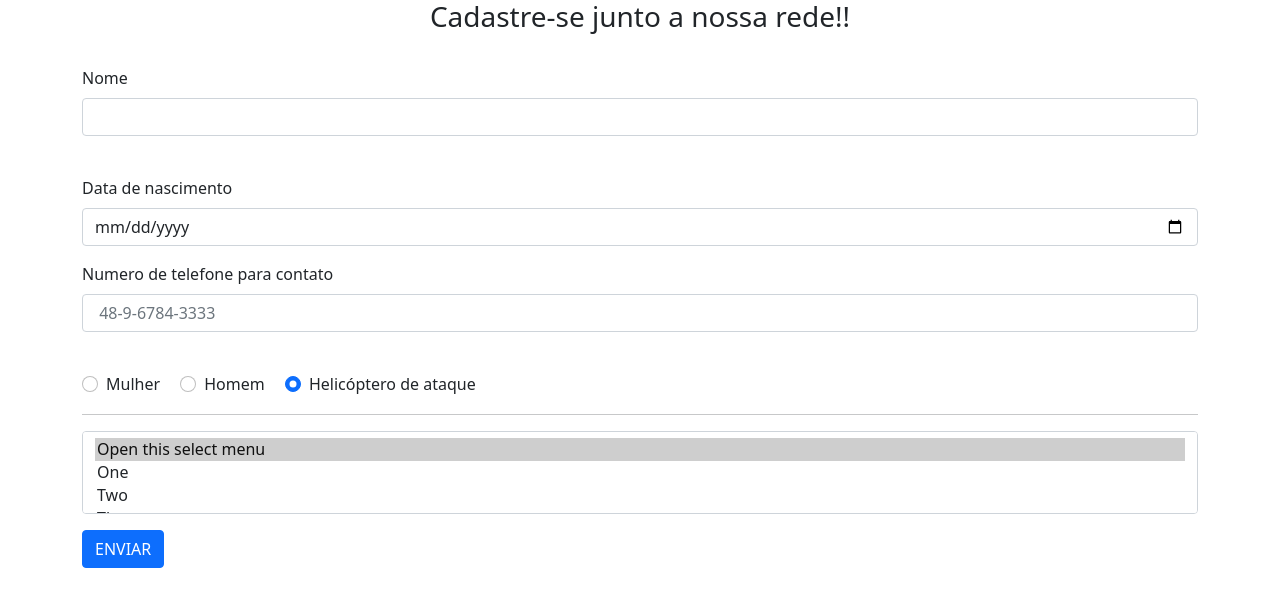
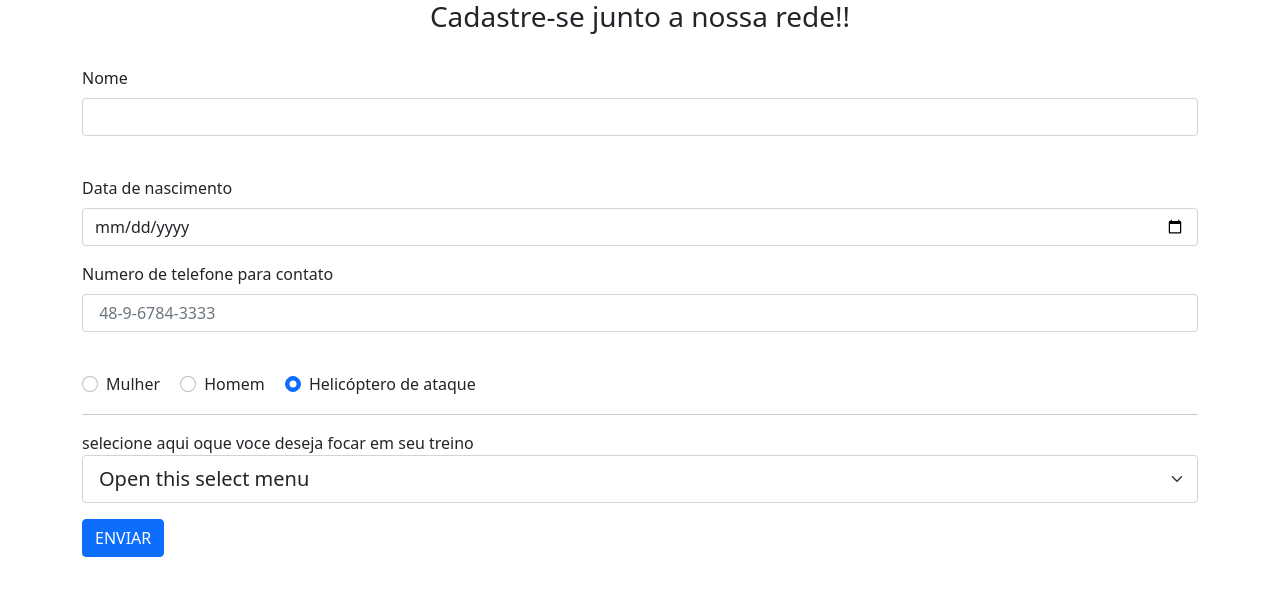
Before and after one commit to XdukebrX/Prova, a plain HTML site: page index.html in a window 1280 px wide. Drawn offline with nearby package versions, Linux system fonts and the light colour scheme.

Commit message:
added select to the form
Co-Authored-By: Oicanji <51388779+Oicanji@users.noreply.github.com>

```diff
--- a/index.html
+++ b/index.html
@@ -52,12 +52,14 @@
                     </div>
                       <Hr></Hr>
                     <div class="mb-3">
-                        <select class="form-select" size="3" aria-label="size 3 select example">
+                        <label class="form-check-label" for="selebirllc">selecione aqui oque voce deseja focar em seu treino</label>
+                        <select class="form-select form-select-lg mb-3" aria-label=".form-select-lg example">
                             <option selected>Open this select menu</option>
                             <option value="1">One</option>
                             <option value="2">Two</option>
                             <option value="3">Three</option>
-                        </select>
+                          </select>
+
                     </div>
 
 
```
